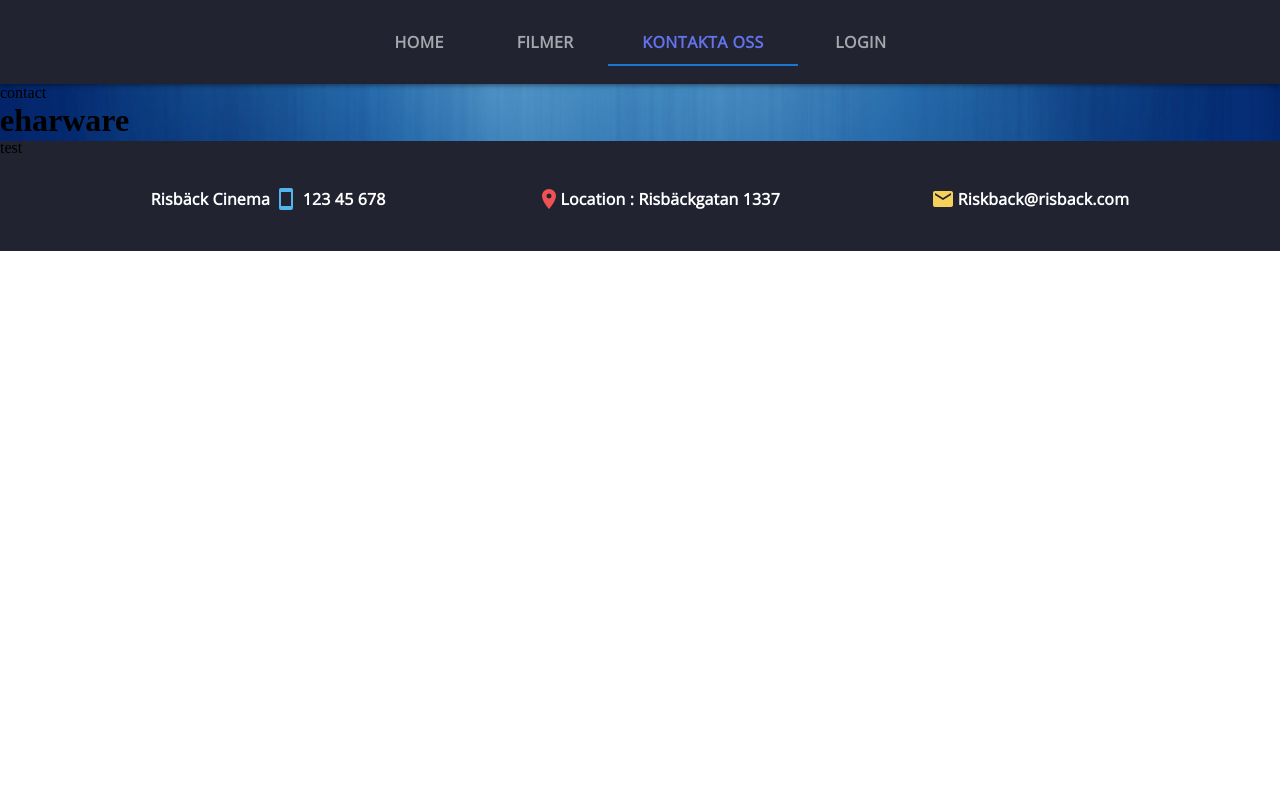
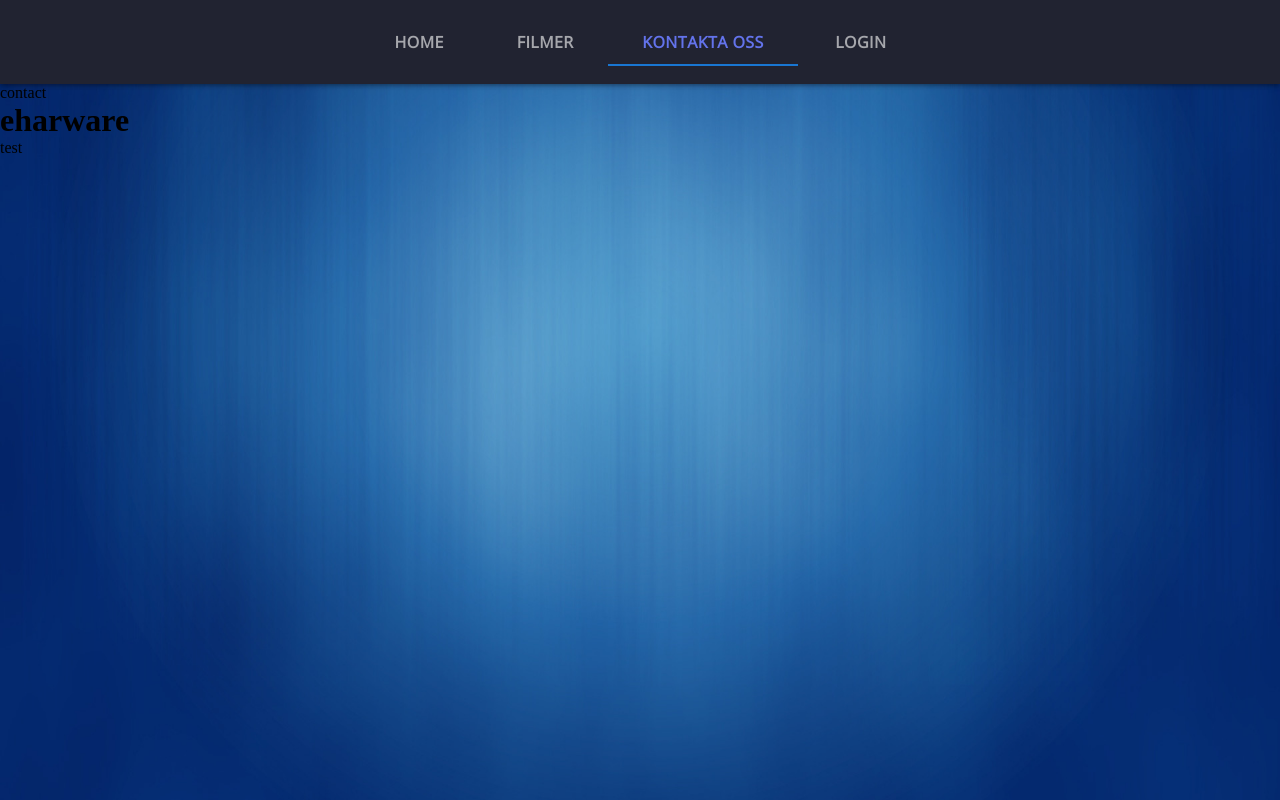
Before and after one commit to PontusVallgren/Kino-Cinema, a Next.js app: page /contact in a window 1280 px wide. Shown: the top 800 px of the page. Built offline with nearby package versions, Linux system fonts and the light colour scheme.

Commit message:
fixed grid to nav-main-footer

```diff
--- a/src/pages/_app.tsx
+++ b/src/pages/_app.tsx
@@ -9,9 +9,15 @@ function MyApp({ Component, pageProps }: AppProps) {
   return (
     <>
       <ThemeProvider theme={theme}>
-        <NavbarKino />
-        <Component {...pageProps} />
-        <FooterKino />
+        <div>
+          <NavbarKino />
+        </div>
+        <div>
+          <Component {...pageProps} />
+        </div>
+        <div>
+          <FooterKino />
+        </div>
       </ThemeProvider>
     </>
   );
--- a/src/pages/index.tsx
+++ b/src/pages/index.tsx
@@ -13,7 +13,7 @@ const Home: NextPage = () => {
       </Head>
       <div className="main">
         <h1>Hello fellow developers!</h1>
-        <Box sx={{ height: "900px" }}>hello</Box>
+        <Box sx={{ height: "110vh", backgroundColor: "yello" }}>hello</Box>
       </div>
     </>
   );
--- a/styles/globals.css
+++ b/styles/globals.css
@@ -1,8 +1,4 @@
 @import url("https://fonts.googleapis.com/css2?family=Open+Sans:wght@300&display=swap");
-html {
-  height: 100%;
-}
-
 * {
     padding: 0;
     margin: 0;
@@ -12,7 +8,7 @@ html {
 
 .main {
     background-image: url("../src/components/Img/1066909-blue-background-wallpaper-1920x1200-high-resolution.jpg");
-  height: 100%;
+    height: 100vh;
     background-position: center;
     background-repeat: no-repeat;
     background-size: cover;
@@ -21,3 +17,9 @@ html {
 a {
     text-decoration: none;
 }
+
+#__next {
+    height: 100%;
+    display: grid;
+    grid-template-rows: repeat(3, auto);
+}
```
Lines whose indentation alone changed are shown as unchanged.
